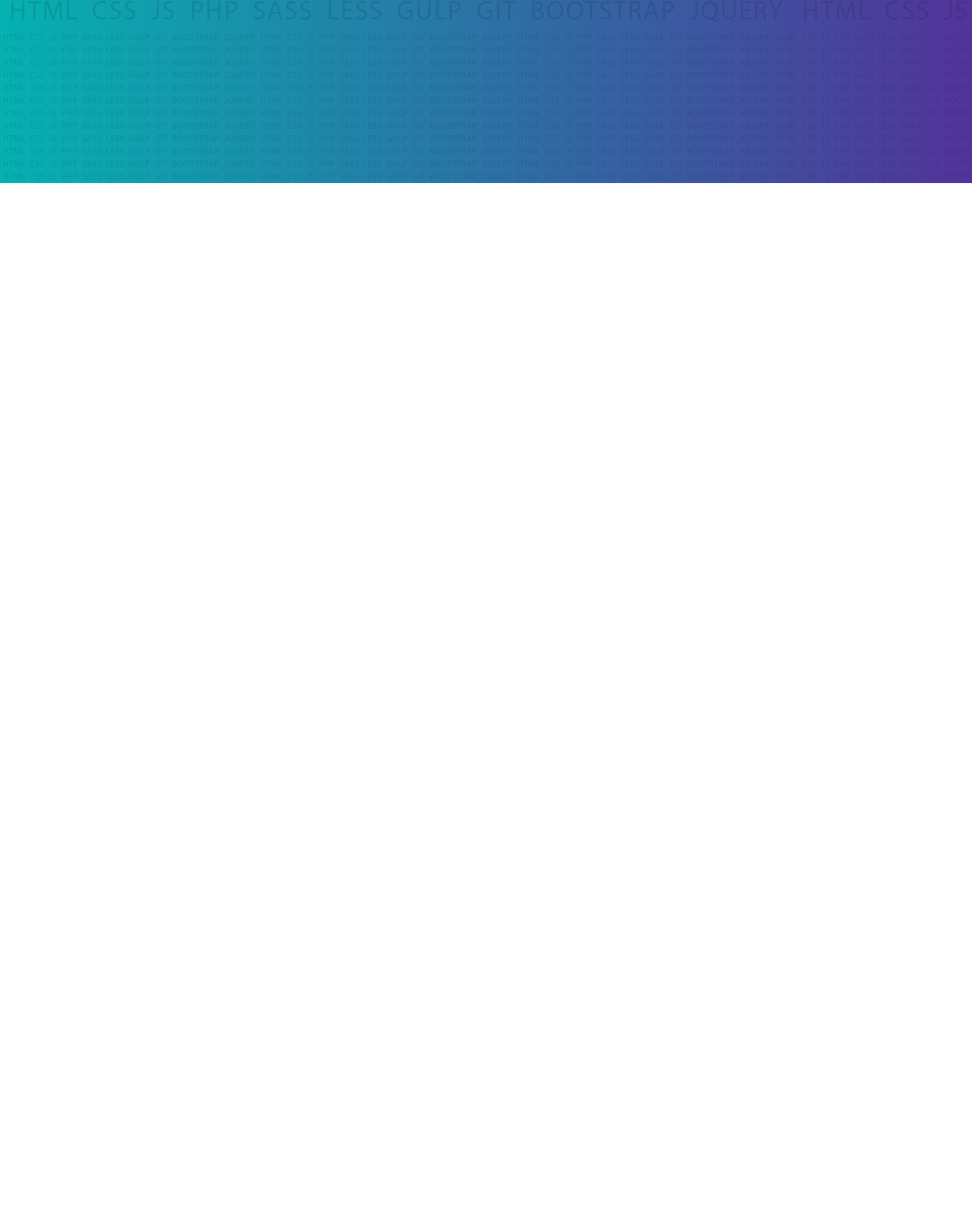
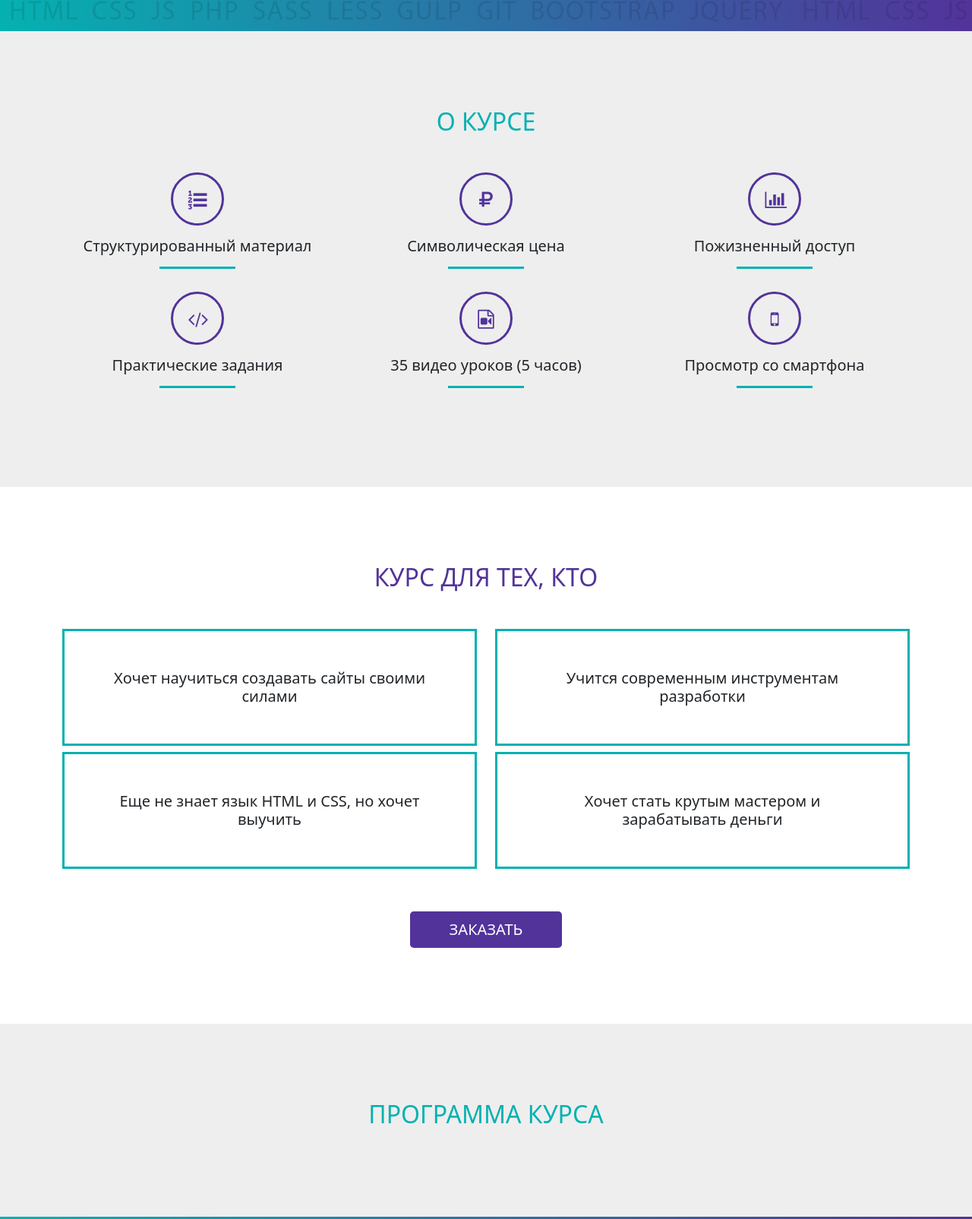
Before and after one commit to helinchik/Bootstrap_ITdoctor, a plain HTML site: page index.html in a window 1280 px wide. Shown: the part 575-2180 px from the top of the page at 76% size. Before the commit the page ends 816 px from the top, so only its background shows below. Drawn offline with Linux system fonts and the light colour scheme.

Commit message:
added 3 sections

```diff
--- a/css/style.css
+++ b/css/style.css
@@ -2,14 +2,17 @@
   --color1: #05b1b1;
   --color2: #52339a;
 }
+
 header,
 footer,
 section {
   padding: 100px 0;
 }
+
 header {
   padding: 200px 0;
 }
+
 header,
 footer {
   background: url(../img/pattern.png), var(--color1);
@@ -17,6 +20,7 @@
     linear-gradient(to right, var(--color1) 0%, var(--color2) 100%);
   background-size: contain;
 }
+
 .itd_play {
   background-color: var(--color1);
   width: 60px;
@@ -29,13 +33,91 @@
   margin: 30px auto;
   transition: all 0.2s ease;
 }
+
 .itd_play:hover {
   background-color: var(--color2);
 }
+
 .itd_triangle {
+  margin-right: -3px;
   width: 0;
   height: 0;
   border-style: solid;
   border-width: 10px 0 10px 20px;
   border-color: transparent transparent transparent var(--bs-white);
 }
+
+.btn-itd {
+  display: block;
+  max-width: 200px;
+  margin: 0 auto;
+  padding: 8px 30px;
+  color: var(--bs-white);
+  background-color: var(--color2);
+}
+
+.btn-itd:hover {
+  color: var(--bs-white);
+  background-color: var(--color1);
+
+}
+
+.embed-container {
+  position: relative;
+  padding-bottom: 56.25%;
+  height: 0;
+  overflow: hidden;
+  max-width: 100%;
+}
+
+.embed-container iframe, .embed-container object, .embed-container embed {
+  position: absolute;
+  top: 0;
+  left: 0;
+  width: 100%;
+  height: 100%;
+}
+.color1 {
+color: var(--color1);
+}
+.color2 {
+color: var(--color2);
+}
+.bg1 {
+background-color: var(--color1);
+}
+.bg2 {
+background-color: var(--color2);
+}
+
+/* ===о курсе===== */
+.about, .shedule {
+  background-color: #eee;
+
+}
+.about i {
+  font-size: 25px;
+  color: var(--color2);
+}
+.itd_circle {
+  margin: 0 auto 15px;
+  width: 70px;
+  height: 70px;
+  border: 3px solid var(--color2);
+  border-radius: 50%;
+  display: flex;
+  justify-content: center;
+  align-items: center;
+}
+.line {
+  width: 100px;
+  height: 3px;
+  background-color: var(--color1);
+margin: 15px auto 30px;
+}
+/* ====для кого курс=== */
+.forwhom h5 {
+  padding: 50px;
+  border: 3px solid var(--color1);
+
+}
--- a/index.html
+++ b/index.html
@@ -17,7 +17,7 @@
             <h1 class="text-center text-white">
               Видео курс по вёрстке для начинающих HTML & CSS»
             </h1>
-            <div class="itd_play">
+            <div class="itd_play" data-bs-toggle="modal" data-bs-target="#myModal">
               <div class="itd_triangle"></div>
             </div>
             <a href="#footer" class="btn btn-itd btn-lg text-uppercase"
@@ -27,7 +27,114 @@
         </div>
       </div>
     </header>
+<section class="about">
+  <div class="container">
+    <div class="row">
+      <div class="col-12">
+        <h2 class="text-center text-uppercase color1 mb-5">О курсе</h2>
+      </div>
+    </div>
+    <div class="row">
+      <div class="col-xl-4 col-md-6 col-sm-12">
+        <div class="itd_circle">
+          <i class="icon-list-numbered"></i>
+        </div>
+        <h5 class="text-center">Структурированный материал</h5>
+        <div class="line"></div>
+            </div>
+            <div class="col-xl-4 col-md-6 col-sm-12">
+              <div class="itd_circle">
+                <i class="icon-rouble"></i>
+              </div>
+              <h5 class="text-center">Символическая цена</h5>
+              <div class="line"></div>
+                  </div>
+                  <div class="col-xl-4 col-md-6 col-sm-12">
+                    <div class="itd_circle">
+                      <i class="icon-chart-bar"></i>
+                    </div>
+                    <h5 class="text-center">Пожизненный доступ</h5>
+                    <div class="line"></div>
+                        </div>
+                        <div class="col-xl-4 col-md-6 col-sm-12">
+                          <div class="itd_circle">
+                            <i class="icon-code"></i>
+                          </div>
+                          <h5 class="text-center">Практические задания</h5>
+                          <div class="line"></div>
+                              </div>
+                              <div class="col-xl-4 col-md-6 col-sm-12">
+                                <div class="itd_circle">
+                                  <i class="icon-file-video"></i>
+                                </div>
+                                <h5 class="text-center">35 видео уроков (5 часов)</h5>
+                                <div class="line"></div>
+                                    </div>
+                                    <div class="col-xl-4 col-md-6 col-sm-12">
+                                      <div class="itd_circle">
+                                        <i class="icon-mobile"></i>
+                                      </div>
+                                      <h5 class="text-center">Просмотр со смартфона</h5>
+                                      <div class="line"></div>
+                                          </div>
+
+    </div>
+  </div>
+</section>
+<section class="forwhom">
+  <div class="container">
+    <div class="row">
+      <div class="col-12"><h2 class="text-center text-uppercase color2 mb-5">КУРС ДЛЯ ТЕХ, КТО</h2></div>
+    </div>
+    <div class="row mb-5">
+      <div class="col-md-6 col-sm-12">
+        <h5 class="text-center">Хочет научиться создавать сайты своими силами</h5>
+      </div>
+      <div class="col-md-6 col-sm-12">
+        <h5 class="text-center">Учится современным инструментам разработки</h5>
+      </div>
+      <div class="col-md-6 col-sm-12">
+        <h5 class="text-center">Еще не знает язык HTML и CSS, но хочет выучить</h5>
+      </div>
+      <div class="col-md-6 col-sm-12">
+        <h5 class="text-center">Хочет стать крутым мастером и зарабатывать деньги</h5>
+      </div>
+    </div>
+    <div class="row">
+      <div class="col-12">
+        <a href="#footer" class="btn btn-itd btn-lg text-uppercase">заказать</a>
+      </div>
+    </div>
+  </div>
+</section>
+<section class="shedule">
+  <div class="container">
+    <div class="row">
+      <div class="col-12">
+        <h2 class="text-center text-uppercase color1 mb-3">ПРОГРАММА КУРСА</h2>
+      </div>
+    </div>
+  </div>
+</section>
+
+
     <footer id="footer"></footer>
+    <div class="modal fade" id="myModal" tabindex="-1" aria-labelledby="exampleModalLabel" aria-hidden="true">
+      <div class="modal-dialog">
+        <div class="modal-content">
+          <div class="modal-header">
+            <h1 class="modal-title fs-5" id="exampleModalLabel">Трейлер видео курса по HTML и CSS
+            </h1>
+            <button type="button" class="btn-close" data-bs-dismiss="modal" aria-label="Close"></button>
+          </div>
+          <div class="modal-body">
+            <div class='embed-container'><iframe src='https://www.youtube.com/embed/undefined' frameborder='0' allowfullscreen></iframe></div>
+
+          </div>
+
+        </div>
+      </div>
+    </div>
     <script src="js/bootstrap.bundle.min.js"></script>
   </body>
 </html>
```
Also changed, not shown: 1 other file.
